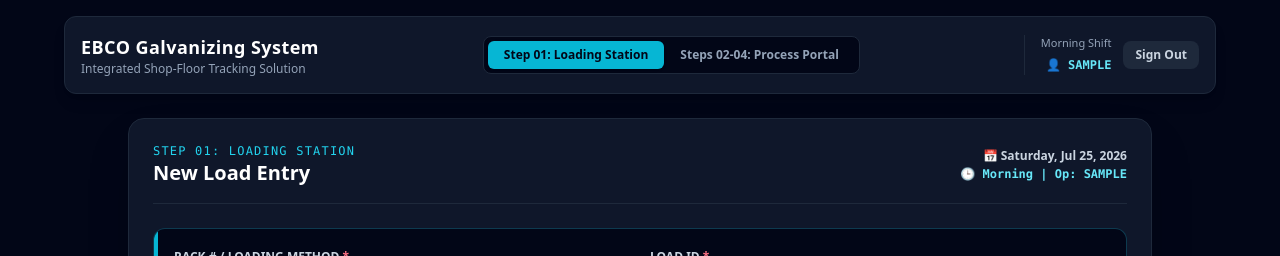
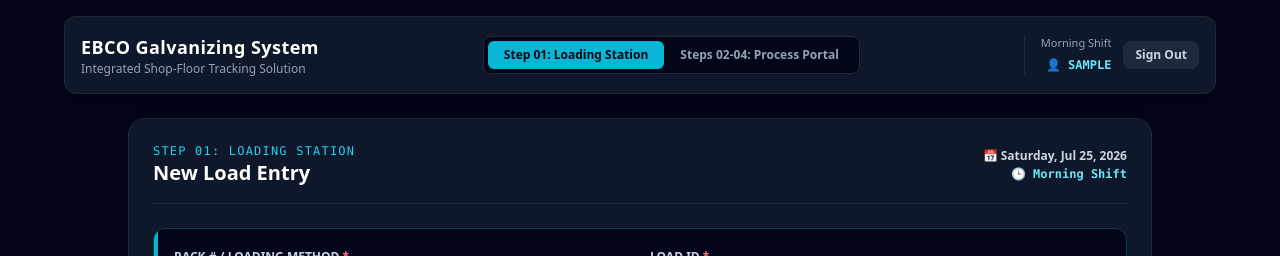
Before and after one commit to Alleninca1122/ebco-galvanizing, a React (Vite) app: page / in a window 1280 px wide. Both pictures are taken after typing "Sample", "Sample123" into the empty fields and a click on the button "ACCESS SYSTEM →". Shown: the top 256 px of the page. Built offline with nearby package versions, Linux system fonts and the light colour scheme.

Commit message:
Add files via upload

```diff
--- a/src/components/ProductionForm.jsx
+++ b/src/components/ProductionForm.jsx
@@ -133,6 +133,12 @@ export default function ProductionForm({ currentUser, supabase }) {
     setItems(items.filter((_, i) => i !== index));
   };
 
+  // Format shift label neatly (e.g., "Evening" -> "Evening Shift")
+  const getShiftDisplay = () => {
+    const rawShift = currentUser?.shift || 'Evening';
+    return rawShift.toLowerCase().includes('shift') ? rawShift : `${rawShift} Shift`;
+  };
+
   // Submit Handler
   const handleSubmit = async (e) => {
     e.preventDefault();
@@ -146,7 +152,7 @@ export default function ProductionForm({ currentUser, supabase }) {
         loadId: loadId.trim(),
         rackNo: rackNo === 'HOOK' ? 'HOOK' : `Rack #${rackNo}`,
         operatorId: currentUser?.id || 'UNKNOWN',
-        shift: currentUser?.shift || 'Morning Shift',
+        shift: getShiftDisplay(),
         entryDate: currentDateFormatted,
         createdAt: new Date().toISOString()
       },
@@ -190,13 +196,13 @@ export default function ProductionForm({ currentUser, supabase }) {
           <h2 className="text-xl font-extrabold text-white">New Load Entry</h2>
         </div>
 
-        {/* 右侧：自动显示日期、星期几 与 班次 */}
+        {/* 右侧：显示日期、星期几 与 班次 (无 Op ID) */}
         <div className="text-right space-y-0.5">
           <div className="text-xs font-semibold text-slate-300">
             📅 {currentDateFormatted}
           </div>
           <div className="text-xs font-bold text-cyan-300 font-mono">
-            🕒 {currentUser?.shift || 'Morning Shift'} | Op: {currentUser?.id || 'UNKNOWN'}
+            🕒 {getShiftDisplay()}
           </div>
         </div>
       </div>
```
